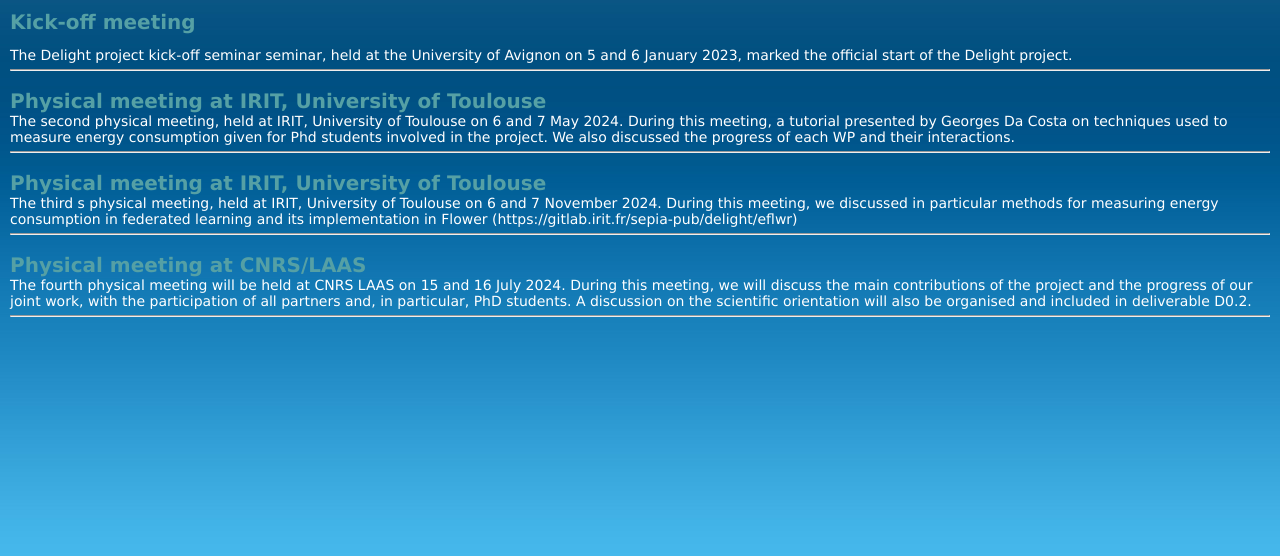
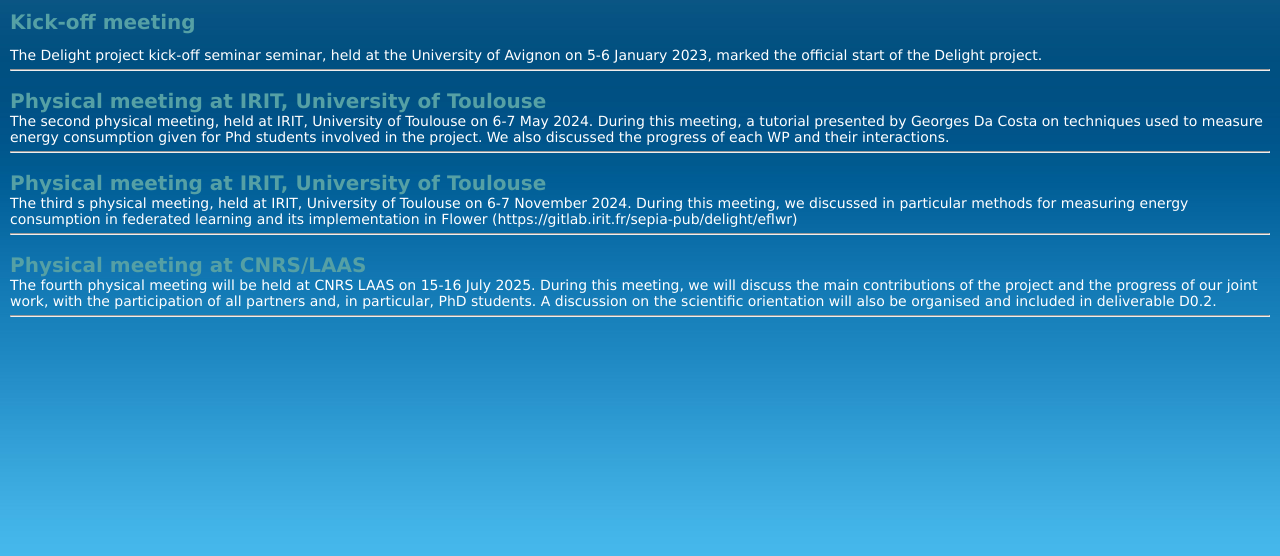
Before and after one commit to Rachid-Elazouzi/DELIGHT, a plain HTML site: page meeting.html in a window 1280 px wide. Shown: the part 386-942 px from the top of the page. Drawn offline with Linux system fonts and the light colour scheme.

Commit message:
Update meeting.html

```diff
--- a/meeting.html
+++ b/meeting.html
@@ -68,25 +68,25 @@
 		<br>
 	      <h3 style="text-align: left;color:rgb(85, 160, 165);font-size: 20px">Kick-off meeting</h3>
 		<br>
-		<p    style="color:rgb(255, 255, 255);font-size: 14px" >The Delight project  kick-off seminar seminar, held at the University of Avignon on 5 and 6 January 2023, marked
+		<p    style="color:rgb(255, 255, 255);font-size: 14px" >The Delight project  kick-off seminar seminar, held at the University of Avignon on 5-6 January 2023, marked
 			the official start of the Delight project.
 			<hr>
 			<br>
 			<h3 style="text-align: left;color:rgb(85, 160, 165);font-size: 20px">Physical meeting at IRIT, University of Toulouse</h3>
 			<p    style="color:rgb(255, 255, 255);font-size: 14px" >
-				The second physical meeting, held at IRIT, University of Toulouse on 6 and 7 May 2024. During this meeting, a tutorial presented by Georges Da Costa on techniques used to measure
+				The second physical meeting, held at IRIT, University of Toulouse on 6-7 May 2024. During this meeting, a tutorial presented by Georges Da Costa on techniques used to measure
 				energy consumption given for Phd students involved in the project.  We also discussed the progress of each WP and their interactions.
 				<hr>
 				<br>
 			<h3 style="text-align: left;color:rgb(85, 160, 165);font-size: 20px">Physical meeting at IRIT, University of Toulouse</h3>
 			<p    style="color:rgb(255, 255, 255);font-size: 14px" >
-				The third s physical meeting, held at IRIT, University of Toulouse on 6 and 7 November 2024. During this meeting, we discussed in particular methods for
+				The third s physical meeting, held at IRIT, University of Toulouse on 6-7 November 2024. During this meeting, we discussed in particular methods for
 				 measuring energy consumption in federated learning and its implementation in Flower (https://gitlab.irit.fr/sepia-pub/delight/eflwr)
 				<hr>
 				<br>
 			<h3 style="text-align: left;color:rgb(85, 160, 165);font-size: 20px">Physical meeting at CNRS/LAAS</h3>
 			<p    style="color:rgb(255, 255, 255);font-size: 14px" >
-				The fourth physical meeting will be held at CNRS LAAS on 15 and 16 July 2024. During this meeting, we will discuss the main
+				The fourth physical meeting will be held at CNRS LAAS on 15-16 July 2025. During this meeting, we will discuss the main
 				contributions of the project and the progress of our joint work, with the participation of all partners and, in particular,
 				PhD students. A discussion on the scientific orientation will also be organised and included in deliverable D0.2.
 				<hr>
```
